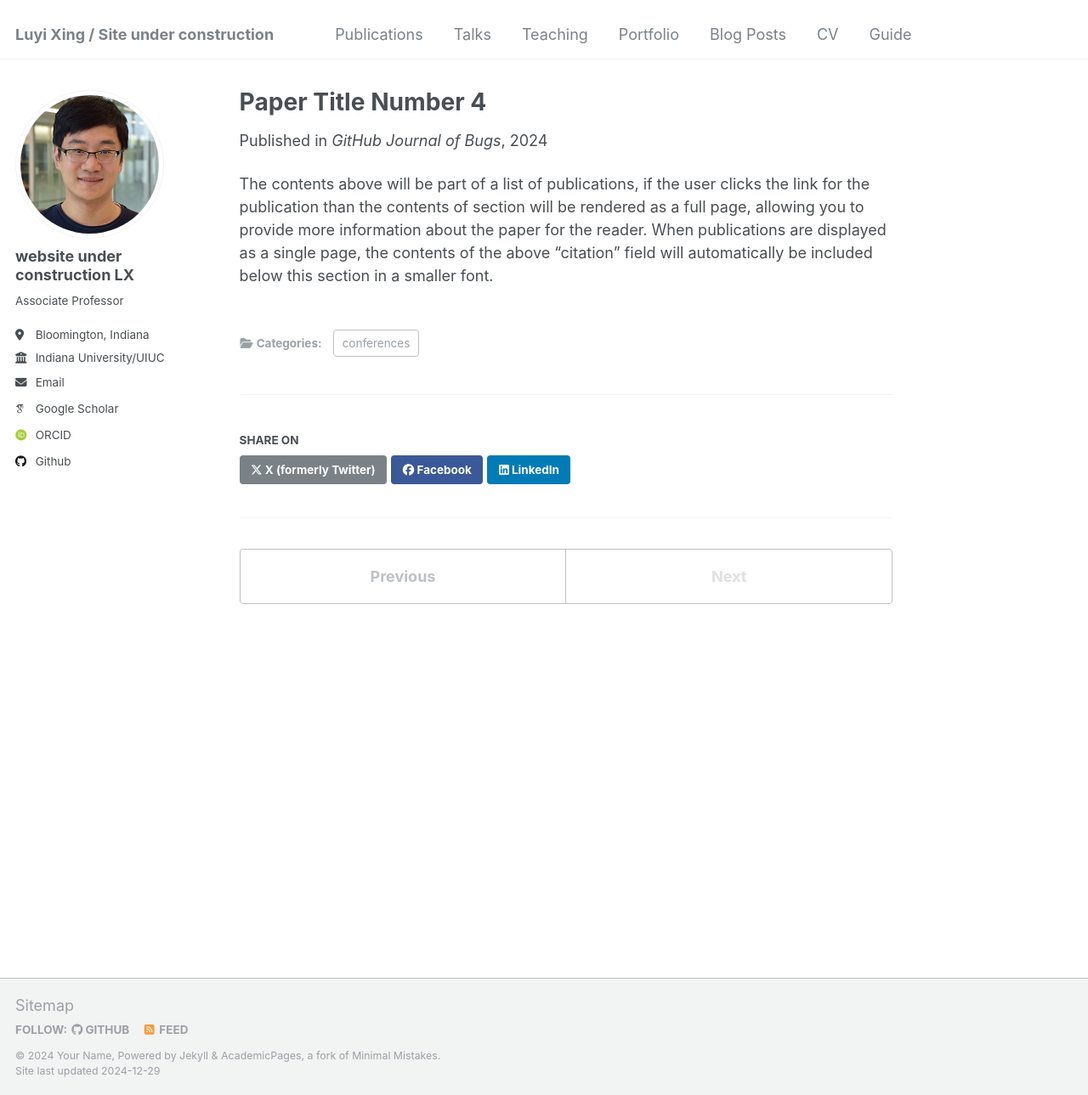
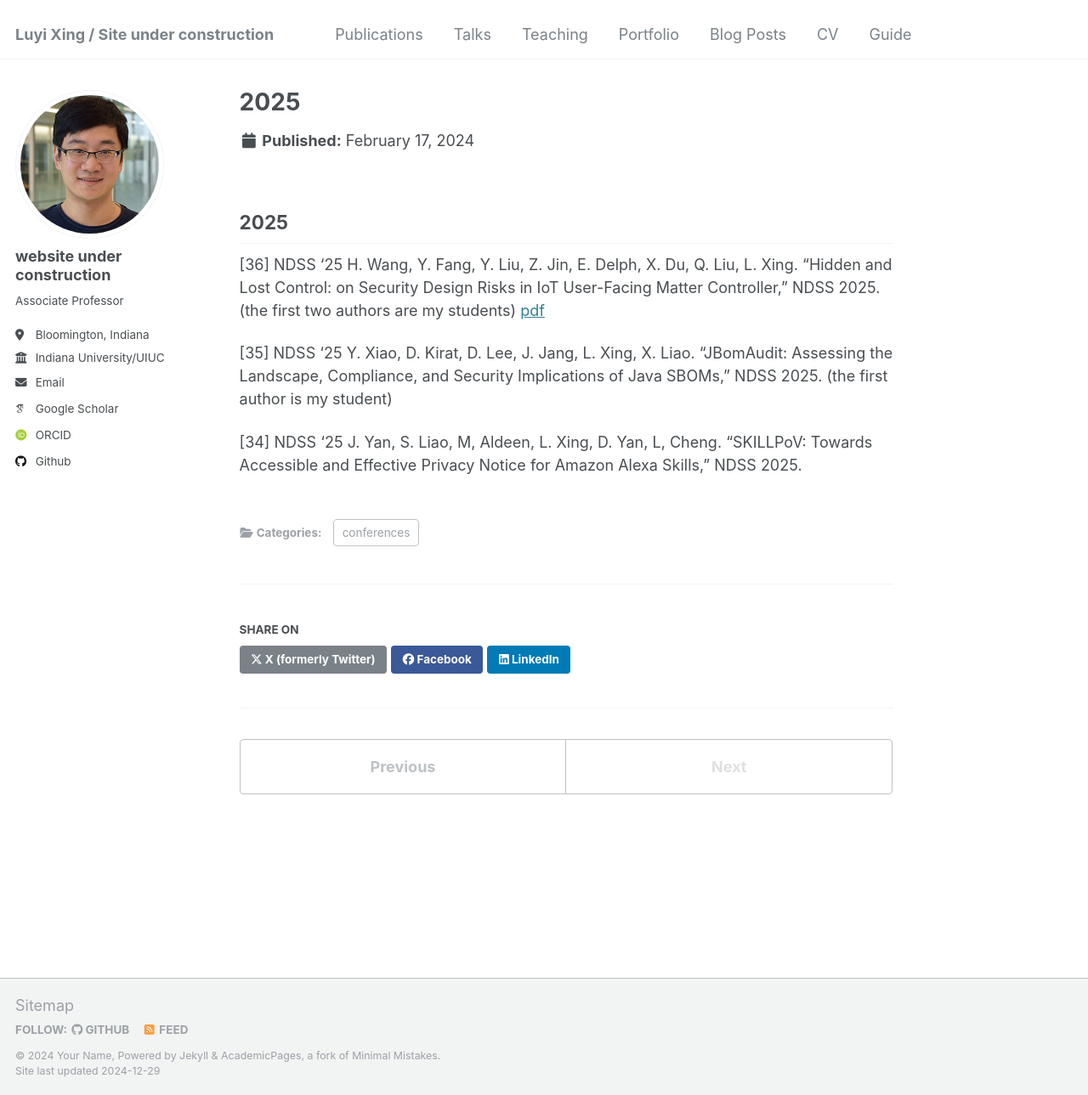
Before and after one commit to luyixing/luyixing.github.io, a Jekyll site: the page built from _publications/2024-02-17-paper-title-number-4.md, in a window 1280 px wide and 1289 px high. Shown: the whole window at 85% size. Built offline with Jekyll 4.4.1, drawn with Linux system fonts in a browser that asks for light colours; some web fonts are replaced.

Commit message:
publication 2025

```diff
--- a/_config.yml
+++ b/_config.yml
@@ -22,7 +22,7 @@ repository               : "luyixing/luyixing.github.io"
 author:
   # Biographic information
   avatar           : "xing.jpg"
-  name             : "website under construction LX"
+  name             : "website under construction"
   pronouns         : # example: "she/her"
   bio              : "Associate Professor"
   location         : "Bloomington, Indiana"
--- a/_publications/2024-02-17-paper-title-number-4.md
+++ b/_publications/2024-02-17-paper-title-number-4.md
@@ -1,13 +1,23 @@
 ---
-title: "Paper Title Number 4"
+title: "2025"
 collection: publications
 category: conferences
 permalink: /publication/2024-02-17-paper-title-number-4
 #excerpt: 'This paper is about fixing template issue #693.'
 #date: 2024-02-17
-venue: 'GitHub Journal of Bugs'
-paperurl: 'http://academicpages.github.io/files/paper3.pdf'
+#venue: 'GitHub Journal of Bugs'
+#paperurl: 'http://luyixing.github.io/files/paper3.pdf'
 #citation: 'Your Name, You. (2024). &quot;Paper Title Number 3.&quot; <i>GitHub Journal of Bugs</i>. 1(3).'
 ---
 
-The contents above will be part of a list of publications, if the user clicks the link for the publication than the contents of section will be rendered as a full page, allowing you to provide more information about the paper for the reader. When publications are displayed as a single page, the contents of the above "citation" field will automatically be included below this section in a smaller font.
+## 2025
+
+[36] NDSS '25
+H. Wang, Y. Fang, Y. Liu, Z. Jin, E. Delph, X. Du, Q. Liu, L. Xing. "Hidden and Lost Control: on Security Design Risks in IoT User-Facing Matter Controller," NDSS 2025. (the first two authors are my students)
+[pdf]()
+
+[35] NDSS '25
+Y. Xiao, D. Kirat, D. Lee, J. Jang, L. Xing, X. Liao. "JBomAudit: Assessing the Landscape, Compliance, and Security Implications of Java SBOMs," NDSS 2025. (the first author is my student)
+
+[34] NDSS '25
+J. Yan, S. Liao, M, Aldeen, L. Xing, D. Yan, L, Cheng. "SKILLPoV: Towards Accessible and Effective Privacy Notice for Amazon Alexa Skills," NDSS 2025.
```
